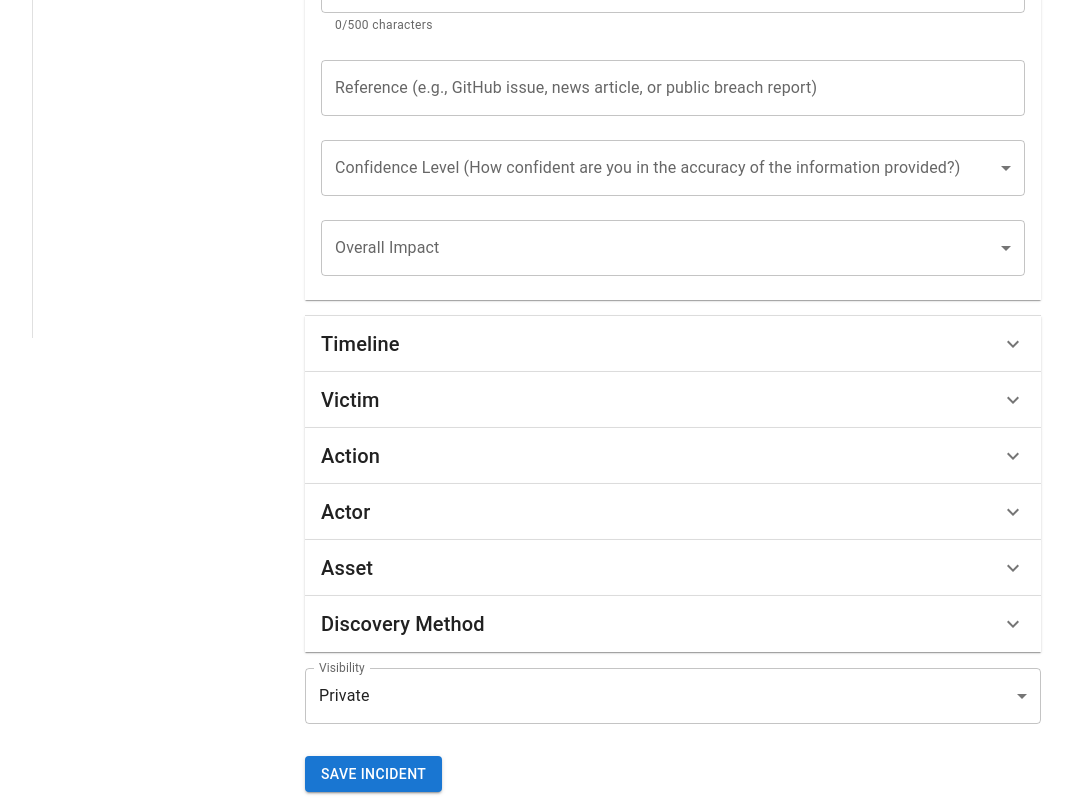
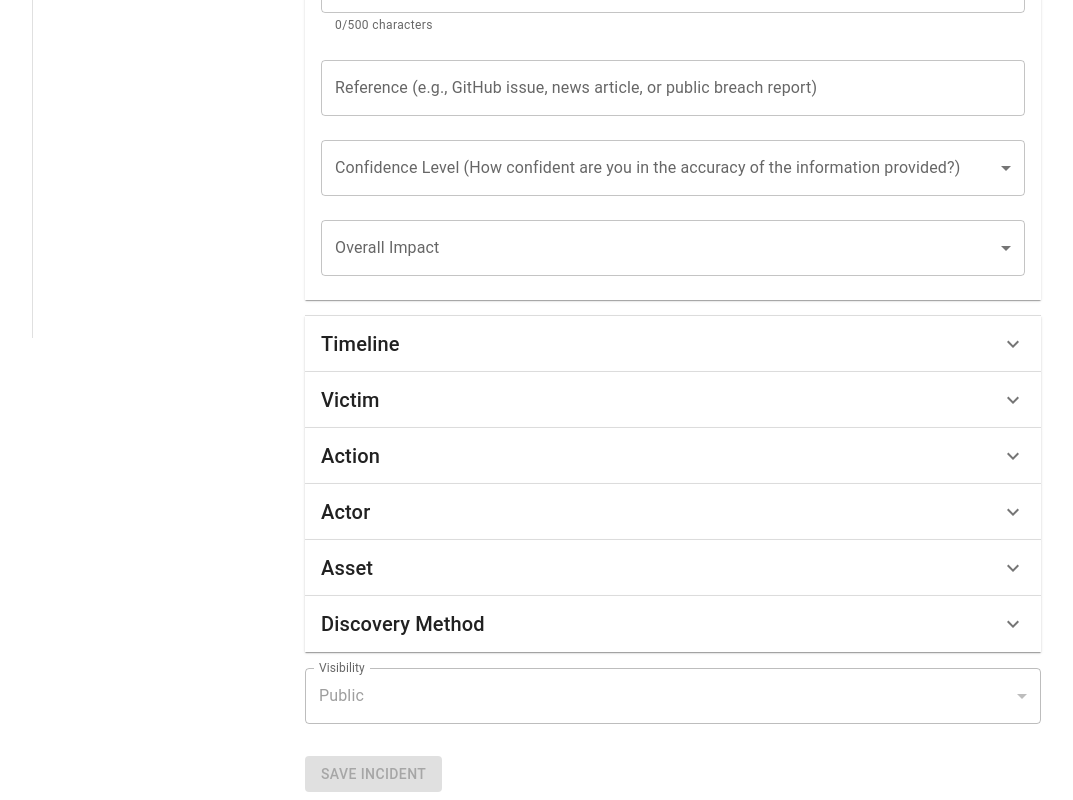
Before and after one commit to JoSt1703/positive_incidence_reporting, a React (Vite) app: page /edit/1 in a window 1280 px wide. Shown: the part 462-1262 px from the top of the page, without its empty margins (207-1280 px from the left). Built offline with nearby package versions, Linux system fonts and the light colour scheme.

Commit message:
uptate global viewer

```diff
--- a/src/App.jsx
+++ b/src/App.jsx
@@ -18,7 +18,7 @@ const drawerWidth = 240
 
 const navItems = [
   { path: '/', label: '🏠 Home' },
-  { path: '/positive-entry', label: '🛡️ Stroy Reporting' },
+  { path: '/positive-entry', label: '🛡️ Story Reporting' },
   { path: '/positive-view', label: '📗 Story Log' },
   { path: '/negative-entry', label: '🛑 Incidence Reporting' },
   { path: '/negative-view', label: '📕 Incidence Log' }
@@ -53,10 +53,10 @@ export default function App() {
         <FormControl fullWidth size="small">
           <InputLabel>User Role</InputLabel>
           <Select value={role} label="User Role" onChange={(e) => setRole(e.target.value)}>
+            <MenuItem value="viewer">Global Viewer</MenuItem>
             <MenuItem value="accountA">Account A</MenuItem>
             <MenuItem value="accountB">Account B</MenuItem>
             <MenuItem value="accountC">Account C</MenuItem>
-            <MenuItem value="viewer">Global Viewer</MenuItem>
           </Select>
         </FormControl>
       </Box>
--- a/src/pages/NegativeEntry.jsx
+++ b/src/pages/NegativeEntry.jsx
@@ -14,16 +14,38 @@ export default function NegativeEntry() {
   const { index } = useParams()
   const navigate = useNavigate()
   const stored = JSON.parse(sessionStorage.getItem('incidents')) || []
-  const role = sessionStorage.getItem('role') || 'accountA'
+
+  const role = sessionStorage.getItem('role') || 'viewer'
+  const isViewer = role === 'viewer'
 
   const { handleSubmit, control, watch, reset } = useForm({
     defaultValues: {
-      status: '', summary: '', reference: '', confidence: '', impact: '',
-      incidentOccurred: '', compromise: '', exfiltration: '', discovery: '', containment: '',
-      targeted: '', industry: '', country: '', companySize: '',
-      actions: [], actionNotes: '', actors: [], actorNotes: '', totalDamage: '',
-      assetHosting: [], assetVariety: [], discoveryInternal: [], discoveryExternal: [], discoveryPartner: [],
-      visibility: 'private', sharedWith: []
+      status: '',
+      summary: '',
+      reference: '',
+      confidence: '',
+      impact: '',
+      incidentOccurred: '',
+      compromise: '',
+      exfiltration: '',
+      discovery: '',
+      containment: '',
+      targeted: '',
+      industry: '',
+      country: '',
+      companySize: '',
+      actions: [],
+      actionNotes: '',
+      actors: [],
+      actorNotes: '',
+      totalDamage: '',
+      assetHosting: [],
+      assetVariety: [],
+      discoveryInternal: [],
+      discoveryExternal: [],
+      discoveryPartner: [],
+      visibility: 'public',
+      sharedWith: []
     }
   })
 
@@ -34,11 +56,14 @@ export default function NegativeEntry() {
   }, [index, reset])
 
   const onSubmit = (data) => {
+    if (isViewer) {
+      alert('Global Viewer cannot create or modify incidents.')
+      return
+    }
+
     const entry = {
       ...data,
-      visibility: data.visibility || 'private',
-      owner: role,
-      sharedWith: data.sharedWith || []
+      owner: role
     }
 
     if (index !== undefined) {
@@ -50,6 +75,8 @@ export default function NegativeEntry() {
     sessionStorage.setItem('incidents', JSON.stringify(stored))
     navigate('/negative-view')
   }
+
+  const visibility = watch('visibility')
 
   return (
     <Box sx={{ maxWidth: 800, mx: 'auto' }}>
@@ -70,29 +97,31 @@ export default function NegativeEntry() {
         <AssetSection control={control} watch={watch} />
         <DiscoverySection control={control} watch={watch} />
 
+        {/* Visibility Dropdown */}
         <FormControl fullWidth margin="normal">
-          <InputLabel id="visibility-label">Visibility</InputLabel>
+          <InputLabel>Visibility</InputLabel>
           <Controller
             name="visibility"
             control={control}
             render={({ field }) => (
-              <Select {...field} labelId="visibility-label" label="Visibility">
-                <MenuItem value="private">Private</MenuItem>
-                <MenuItem value="shared">Shared with another account</MenuItem>
+              <Select {...field} label="Visibility" disabled={isViewer}>
                 <MenuItem value="public">Public</MenuItem>
+                {!isViewer && <MenuItem value="shared">Shared</MenuItem>}
+                {!isViewer && <MenuItem value="private">Private</MenuItem>}
               </Select>
             )}
           />
         </FormControl>
 
-        {watch('visibility') === 'shared' && (
+        {/* Shared With */}
+        {visibility === 'shared' && !isViewer && (
           <FormControl fullWidth margin="normal">
-            <InputLabel id="share-with-label">Share with</InputLabel>
+            <InputLabel>Share with</InputLabel>
             <Controller
               name="sharedWith"
               control={control}
               render={({ field }) => (
-                <Select {...field} multiple labelId="share-with-label" label="Share with">
+                <Select {...field} multiple label="Share with">
                   <MenuItem value="accountA">Account A</MenuItem>
                   <MenuItem value="accountB">Account B</MenuItem>
                   <MenuItem value="accountC">Account C</MenuItem>
@@ -103,7 +132,7 @@ export default function NegativeEntry() {
         )}
 
         <Box sx={{ mt: 3 }}>
-          <Button variant="contained" type="submit">
+          <Button variant="contained" type="submit" disabled={isViewer}>
             Save Incident
           </Button>
         </Box>
--- a/src/pages/NegativeViewEdit.jsx
+++ b/src/pages/NegativeViewEdit.jsx
@@ -31,15 +31,16 @@ export default function NegativeViewEdit() {
     return () => window.removeEventListener('storage', load)
   }, [])
 
+  const isViewer = role === 'viewer'
+
   const handleEdit = (index) => {
     navigate(`/edit/${index}`)
   }
 
   const handleDelete = (index) => {
     const all = JSON.parse(sessionStorage.getItem('incidents')) || []
-    const visible = incidents
     const realIndex = all.findIndex(
-      (item) => item.summary === visible[index].summary && item.owner === visible[index].owner
+      (item) => item.summary === incidents[index].summary && item.owner === incidents[index].owner
     )
     if (realIndex !== -1) {
       all.splice(realIndex, 1)
@@ -86,15 +87,15 @@ export default function NegativeViewEdit() {
                   <TableCell>{incident.visibility}</TableCell>
                   <TableCell>
                     <Stack spacing={1} direction="row">
-                      {(incident.owner === role) && (
+                      {!isViewer && incident.owner === role && (
+                        <>
                           <Button variant="outlined" size="small" onClick={() => handleEdit(index)}>
                             Edit
                           </Button>
-                      )}
-                      {(incident.owner === role) && (
                           <Button variant="outlined" size="small" color="error" onClick={() => handleDelete(index)}>
                             Delete
                           </Button>
+                        </>
                       )}
                       <Button variant="outlined" size="small" onClick={() => handleDownloadOne(incident, index)}>
                         ⬇️ JSON
--- a/src/pages/PositiveEntry.jsx
+++ b/src/pages/PositiveEntry.jsx
@@ -1,7 +1,7 @@
 import { useForm, Controller } from 'react-hook-form'
 import {
-  Box, Button, TextField, Typography, Alert, MenuItem, Select,
-  InputLabel, FormControl
+  Box, Button, TextField, Typography, Alert,
+  MenuItem, Select, InputLabel, FormControl
 } from '@mui/material'
 import { useNavigate, useParams } from 'react-router-dom'
 import { useEffect } from 'react'
@@ -10,7 +10,9 @@ export default function PositiveEntry() {
   const { index } = useParams()
   const navigate = useNavigate()
   const stored = JSON.parse(sessionStorage.getItem('successStories')) || []
-  const role = sessionStorage.getItem('role') || 'accountA'
+
+  const role = sessionStorage.getItem('role') || 'viewer'
+  const isViewer = role === 'viewer'
 
   const { handleSubmit, register, reset, watch, control } = useForm({
     defaultValues: {
@@ -19,7 +21,7 @@ export default function PositiveEntry() {
       detailed_info: '',
       industry: '',
       category: '',
-      visibility: 'private',
+      visibility: 'public',
       sharedWith: []
     }
   })
@@ -31,23 +33,28 @@ export default function PositiveEntry() {
   }, [index, reset])
 
   const onSubmit = (data) => {
-    const newEntry = {
+    if (isViewer) {
+      alert('Global Viewer cannot create or modify entries.')
+      return
+    }
+
+    const entry = {
       ...data,
-      visibility: data.visibility || 'private',
-      owner: role,
-      sharedWith: data.sharedWith || []
+      owner: role
     }
 
     if (index !== undefined) {
-      stored[parseInt(index)] = newEntry
+      stored[parseInt(index)] = entry
     } else {
-      stored.push(newEntry)
+      stored.push(entry)
     }
+
     sessionStorage.setItem('successStories', JSON.stringify(stored))
     navigate('/positive-view')
   }
 
   const summary = watch('summary') || ''
+  const visibility = watch('visibility')
 
   return (
     <Box sx={{ maxWidth: 800, mx: 'auto' }}>
@@ -100,6 +107,7 @@ export default function PositiveEntry() {
           margin="normal"
         />
 
+        {/* Category Dropdown */}
         <FormControl fullWidth margin="normal">
           <InputLabel>Category</InputLabel>
           <Select
@@ -123,29 +131,31 @@ export default function PositiveEntry() {
           </Select>
         </FormControl>
 
+        {/* Visibility */}
         <FormControl fullWidth margin="normal">
           <InputLabel>Visibility</InputLabel>
           <Controller
             name="visibility"
             control={control}
             render={({ field }) => (
-              <Select {...field} label="Visibility">
-                <MenuItem value="private">Private</MenuItem>
-                <MenuItem value="shared">Shared with another account</MenuItem>
+              <Select {...field} label="Visibility" disabled={isViewer}>
                 <MenuItem value="public">Public</MenuItem>
+                {!isViewer && <MenuItem value="shared">Shared</MenuItem>}
+                {!isViewer && <MenuItem value="private">Private</MenuItem>}
               </Select>
             )}
           />
         </FormControl>
 
-        {watch('visibility') === 'shared' && (
+        {/* SharedWith (only if shared and not viewer) */}
+        {visibility === 'shared' && !isViewer && (
           <FormControl fullWidth margin="normal">
             <InputLabel>Share with</InputLabel>
             <Controller
               name="sharedWith"
               control={control}
               render={({ field }) => (
-                <Select {...field} multiple>
+                <Select {...field} multiple label="Share with">
                   <MenuItem value="accountA">Account A</MenuItem>
                   <MenuItem value="accountB">Account B</MenuItem>
                   <MenuItem value="accountC">Account C</MenuItem>
@@ -156,7 +166,7 @@ export default function PositiveEntry() {
         )}
 
         <Box sx={{ mt: 2 }}>
-          <Button type="submit" variant="contained">
+          <Button type="submit" variant="contained" disabled={isViewer}>
             Save Story
           </Button>
         </Box>
--- a/src/pages/PositiveViewEdit.jsx
+++ b/src/pages/PositiveViewEdit.jsx
@@ -1,9 +1,28 @@
 import { useState, useEffect } from 'react'
 import {
-  Box, Typography, Table, TableBody, TableCell, TableContainer, TableHead, TableRow,
-  Paper, Button, Stack
+  Box, Typography, Table, TableBody, TableCell, TableContainer,
+  TableHead, TableRow, Paper, Button, Stack
 } from '@mui/material'
 import { useNavigate } from 'react-router-dom'
+
+const EXAMPLE_STORIES = [
+  {
+    date: '2024-08-01',
+    summary: 'Rolled out company-wide MFA enforcement.',
+    detailed_info: 'Implemented MFA with hardware tokens.',
+    industry: 'Technology',
+    visibility: 'public',
+    owner: 'accountA'
+  },
+  {
+    date: '2024-06-15',
+    summary: 'Phishing workshop success.',
+    detailed_info: '85% follow-up training completed.',
+    industry: 'Finance',
+    visibility: 'public',
+    owner: 'accountB'
+  }
+]
 
 export default function PositiveViewEdit() {
   const [stories, setStories] = useState([])
@@ -12,16 +31,16 @@ export default function PositiveViewEdit() {
 
   useEffect(() => {
     const load = () => {
-      const stored = JSON.parse(sessionStorage.getItem('successStories')) || []
+      const all = JSON.parse(sessionStorage.getItem('successStories')) || []
       const currentRole = sessionStorage.getItem('role') || 'viewer'
-      const filtered = stored.filter((story) => {
+      const filtered = all.filter((story) => {
         if (currentRole === 'viewer') return story.visibility === 'public'
         if (story.owner === currentRole) return true
         if (story.visibility === 'shared' && (story.sharedWith || []).includes(currentRole)) return true
         return story.visibility === 'public'
       })
+      setStories(filtered)
       setRole(currentRole)
-      setStories(filtered)
     }
 
     load()
@@ -29,14 +48,17 @@ export default function PositiveViewEdit() {
     return () => window.removeEventListener('storage', load)
   }, [])
 
+  const isViewer = role === 'viewer'
+
   const handleEdit = (index) => {
     navigate(`/positive-edit/${index}`)
   }
 
   const handleDelete = (index) => {
     const all = JSON.parse(sessionStorage.getItem('successStories')) || []
-    const visible = stories
-    const realIndex = all.findIndex((item) => item.summary === visible[index].summary && item.owner === visible[index].owner)
+    const realIndex = all.findIndex(
+      (item) => item.summary === stories[index].summary && item.owner === stories[index].owner
+    )
     if (realIndex !== -1) {
       all.splice(realIndex, 1)
       sessionStorage.setItem('successStories', JSON.stringify(all))
@@ -58,7 +80,7 @@ export default function PositiveViewEdit() {
   return (
     <Box sx={{ maxWidth: 900, mx: 'auto', mt: 4 }}>
       <Typography variant="h4" gutterBottom>
-        📗 Event Log ({role})
+        📗 Story Log ({role})
       </Typography>
 
       {stories.length === 0 ? (
@@ -82,15 +104,15 @@ export default function PositiveViewEdit() {
                   <TableCell>{story.visibility}</TableCell>
                   <TableCell>
                     <Stack spacing={1} direction="row">
-                      {(story.owner === role) && (
+                      {!isViewer && story.owner === role && (
+                        <>
                           <Button variant="outlined" size="small" onClick={() => handleEdit(index)}>
                             Edit
                           </Button>
-                      )}
-                      {(story.owner === role) && (
                           <Button variant="outlined" size="small" color="error" onClick={() => handleDelete(index)}>
                             Delete
                           </Button>
+                        </>
                       )}
                       <Button variant="outlined" size="small" onClick={() => handleDownloadOne(story, index)}>
                         ⬇️ JSON
```
Lines whose indentation alone changed are shown as unchanged.
